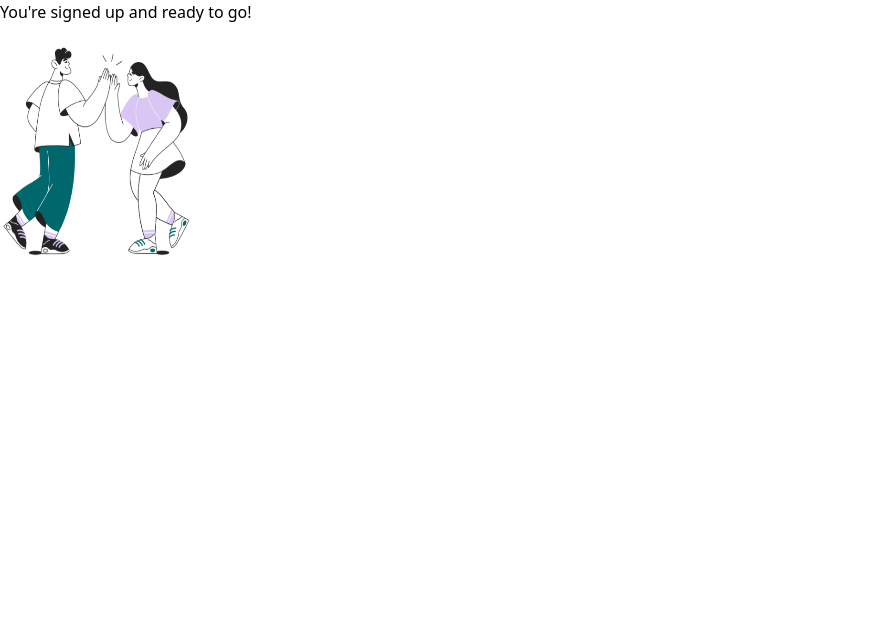
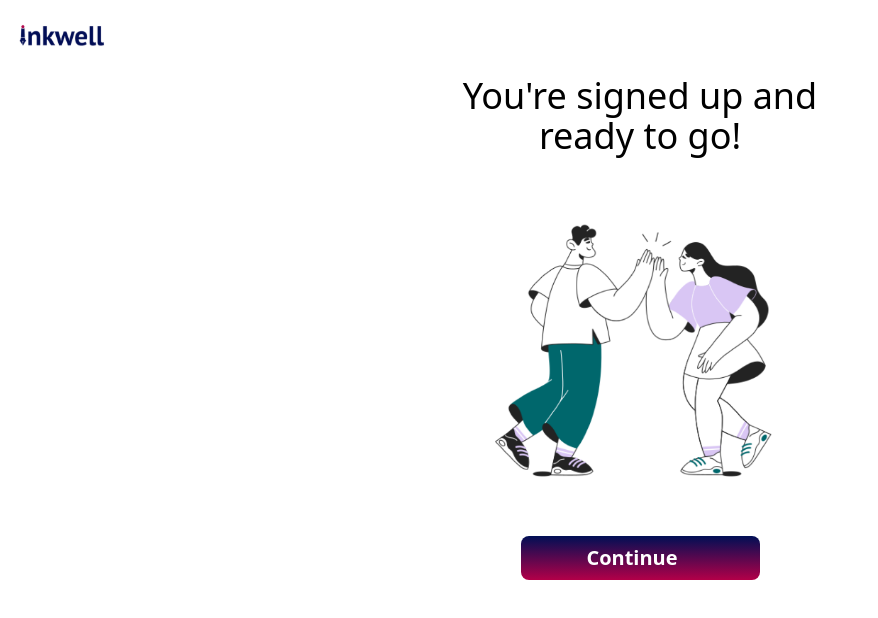
Before and after one commit to useinkwell/inkwell-frontend, a Next.js app: page /signup/success in a window 1280 px wide. Shown: the top 618 px of the page, without its empty margins (0-878 px from the left). Built offline with nearby package versions, Linux system fonts and the light colour scheme.

Commit message:
made some changes

```diff
--- a/postcss.config.js
+++ b/postcss.config.js
@@ -1,5 +1,6 @@
 module.exports = {
   plugins: {
+    'postcss-import': {},
     tailwindcss: {},
     autoprefixer: {},
   },
--- /dev/null
+++ b/src/components/login/Login.jsx
@@ -0,0 +1,8 @@
+function Login() {
+    return (
+        <div>
+        </div>
+     );
+}
+
+export default Login;
--- a/src/components/signup/AccountSuccess.jsx
+++ b/src/components/signup/AccountSuccess.jsx
@@ -1,18 +1,43 @@
 import Image from "next/image";
 import successImage from "../../../public/images/success-image.png";
-
+import inkwellLogo from "/public/images/inkwell.svg";
 
 function AccountSuccess() {
   return (
     <div>
       <div>
-                <h3>
-                You're signed up and ready to go!
+        <div className="flex flex-col gap-0 justify-start content-center">
+          <Image
+            alt="inkwell logo"
+            src={inkwellLogo}
+            width={130}
+            height={130}
+            className=""
+          />
+          <i className="fa-solid fa-arrow-left text-3xl md:text-4xl ml-4"></i>
+        </div>
+        {/* ----------- */}
+        <div className="max-w-6xl[1512px] mx-auto">
+          <h3 className="flex flex-col min-[1512px]:gap-10 text-3xl text-center font-normal md:text-4xl min-[1512px]:text-[64px] min-[1512px]:absolute
+          min-[1512px]:right-60 min-[1512px]:top-32 min-[1650px]:left-[35%]">
+            <p>You're signed up and</p>
+            <p>ready to go!</p>
           </h3>
-                <Image src={successImage}
-                className="w-[202px] h-[247px]"
+          <Image
+            src={successImage}
+            className="w-[300px] h-[300px] md:w-[300px] md:h-[300px] mx-auto mt-16 md:mt-10
+            min-[1512px]:absolute min-[1512px]:left-80 min-[1650px]:left-[23%]  min-[1512px]:top-[10rem] min-[1512px]:w-[400px] min-[1512px]:h-[400px]"
             width={500}
-                height={500}/>
+            height={500}
+          />
+          <button className=" custom-button-styles  w-[239px] justify-center items-center mt-10
+           min-[1512px]:mt-0 min-[1512px]:absolute min-[1512px]:right-96 min-[1650px]:left-[40%] min-[1512px]:bottom-32">
+            Continue{" "}
+            <i className="fa-solid fa-arrow-right text-3xl md:text-4xl ml-4"></i>
+          </button>
+        </div>
+
+        {/* ------------- */}
       </div>
     </div>
   );
--- a/src/styles/globals.css
+++ b/src/styles/globals.css
@@ -25,3 +25,7 @@ html{
       border-image-slice: 1;
 
     }
+
+    .custom-button-styles{
+      @apply flex items-center font-bold text-white text-xl mx-auto px-3 py-2 rounded-lg bg-gradient-to-t from-secondary to-primary;
+    }
```
Lines whose indentation alone changed are shown as unchanged.
